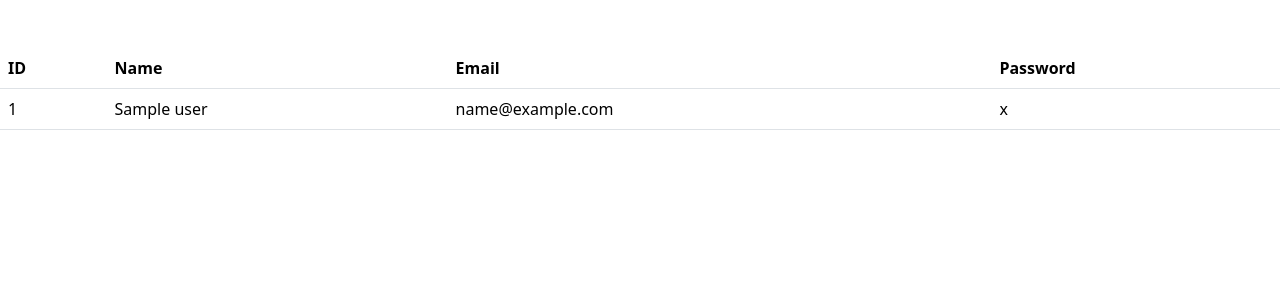
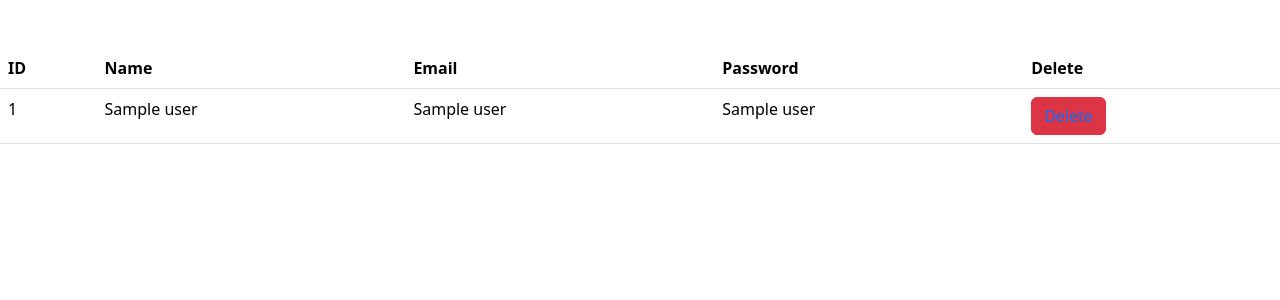
Before and after one commit to JackSparrow9875/test, a Flask app: template templates/userlist.html in a window 1280 px wide. Shown: the part 56-356 px from the top of the page. Run offline with Flask 3, Linux system fonts and the light colour scheme; the template is opened without the code that fills it: most values are stand-ins (such as "Sample title", 1, 10 or a date in 2020).

Commit message:
delete function performing correctly

```diff
--- a/app.py
+++ b/app.py
@@ -1,10 +1,10 @@
-from flask import Flask, render_template, redirect, flash, request
+from flask import Flask, render_template, redirect, flash, request, url_for
 import sqlite3
 from datetime import datetime
 
 
 app = Flask(__name__)
-
+app.secret_key = 'Library'
 
 def get_db_cursor():
     conn = sqlite3.connect('Library')
@@ -50,11 +50,52 @@ def signup():
                 conn.close()
             else:
                 flash('Passwords donot match, please try again...')
-                return render_template('signup')
+                return render_template('signup.html')
         except Exception as e:
             flash(f'An error occured: {str(e)}')
             return render_template('signup.html')
     return render_template('signup.html')
+
+
+@app.route('/userlogin', methods=['POST', 'GET'])
+def login():
+    email = None
+    password = None
+    if request.method == 'POST':
+        email = request.form.get('email')
+        password = request.form.get('password')
+        try:
+            conn = get_db_cursor()
+            c = conn.cursor()
+            c.execute('''SELECT * FROM Users WHERE Email = ?''', (email,))
+            user = c.fetchone()
+            if user is None:
+                flash('No user is found...')
+            elif user[3] != password:
+                flash('Incorrect password, please try again...')
+            else:
+                flash('Login successfull!')
+                return render_template('user_dashboard.html')
+        except Exception as e:
+            flash(f'An error occured: {str(e)}')
+            return redirect(url_for("index"))
+    return render_template('userlogin.html')
+
+
+@app.route('/user/delete/<int:id>')
+def deleteuser(id):
+    conn = get_db_cursor()
+    c = conn.cursor()
+    try:
+        c.execute('''DELETE FROM Users WHERE ID = ?''', (id,))
+        conn.commit()
+        flash('User has been deleted successfully. We are sad to see you leave')
+        return redirect(url_for('login'))
+    except Exception as e:
+        flash(f'An error has occured: {str(e)}')
+        return redirect(url_for("userlist"))
+    finally:
+        conn.close()
 
 
 #----------------------ERROR PAGES--------------------------
--- a/create_db.py
+++ b/create_db.py
@@ -21,7 +21,7 @@ def create_users_table(conn):
         CREATE TABLE Users (
             ID INTEGER PRIMARY KEY AUTOINCREMENT,
             Name TEXT NOT NULL,
-            Email TEXT NOT NULL,
+            Email TEXT NOT NULL UNIQUE,
             Password TEXT NOT NULL
         )
     ''')
--- a/templates/userlist.html
+++ b/templates/userlist.html
@@ -10,15 +10,17 @@
         <th scope="col">Name</th>
         <th scope="col">Email</th>
         <th scope="col">Password</th>
+        <th scope="col">Delete</th>
       </tr>
     </thead>
     <tbody>
       {% for user in users %}
       <tr>
-        <td>{{ user.ID }}</td>
-        <td>{{ user.Name }}</td>
-        <td>{{ user.Email }}</td>
-        <td>{{ user.Password }}</td>
+        <td>{{ user[0] }}</td>
+        <td>{{ user[1] }}</td>
+        <td>{{ user[2] }}</td>
+        <td>{{ user[3] }}</td>
+        <td><button type="button" class="btn btn-danger"><a href="{{ url_for('deleteuser', id=user[0]) }}" style="text-decoration:none">Delete</a></button</td>
       </tr>
       {% endfor %}
     </tbody>
```
Also changed, not shown: templates/userlogin.html (added, +26 -0 lines), 1 other file.
